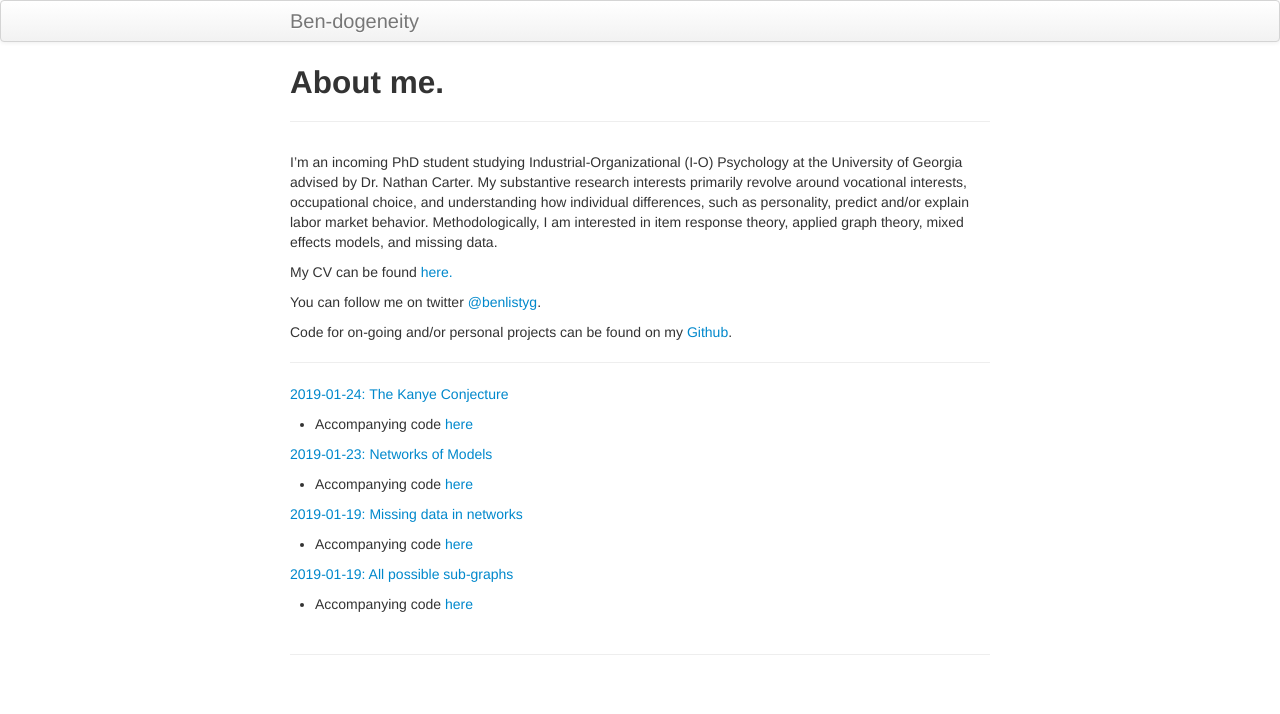
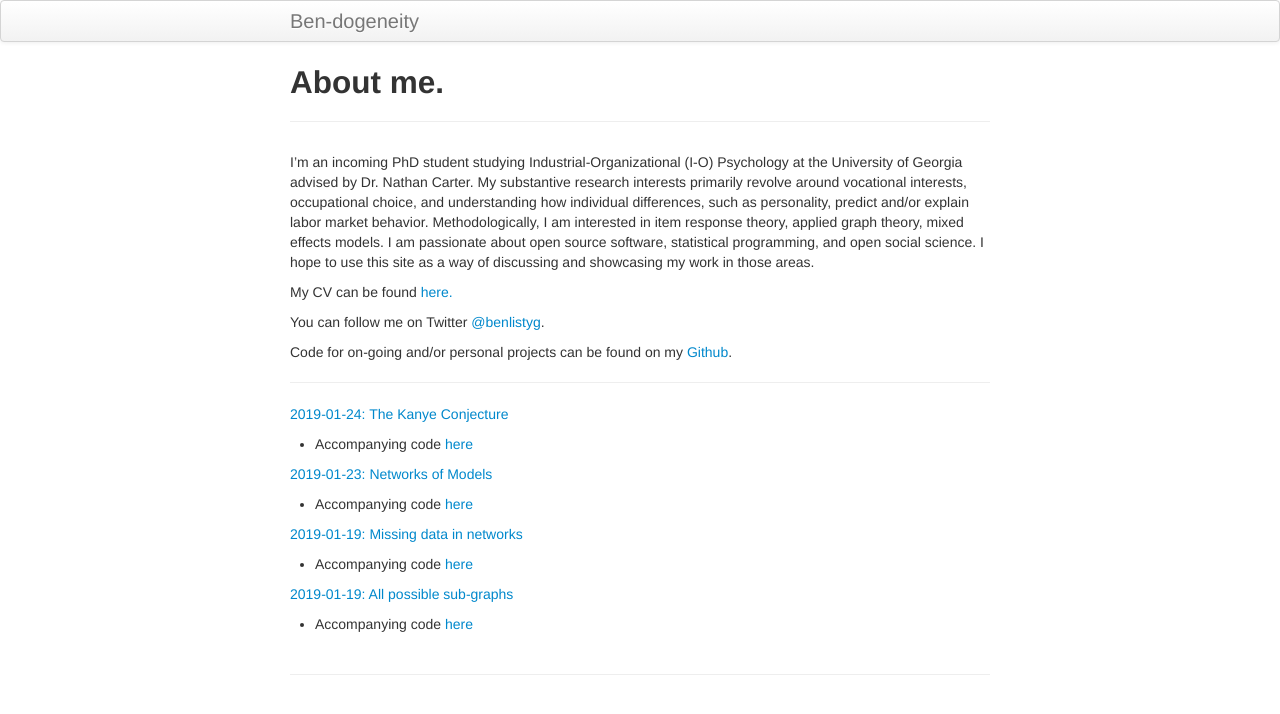
Before and after one commit to BListyg/blistyg.github.io, a Jekyll site: the page built from index.md, in a window 1280 px wide. Shown: the top 714 px of the page. Built offline with Jekyll 4.4.1, drawn with Linux system fonts in a browser that asks for light colours.

Commit message:
Update index.md

```diff
--- a/index.md
+++ b/index.md
@@ -3,11 +3,11 @@ layout: page
 title: About me.
 ---
 
-I’m an incoming PhD student studying Industrial-Organizational (I-O) Psychology at the University of Georgia advised by Dr. Nathan Carter. My substantive research interests primarily revolve around vocational interests, occupational choice, and understanding how individual differences, such as personality, predict and/or explain labor market behavior. Methodologically, I am interested in item response theory, applied graph theory, mixed effects models, and missing data.
+I’m an incoming PhD student studying Industrial-Organizational (I-O) Psychology at the University of Georgia advised by Dr. Nathan Carter. My substantive research interests primarily revolve around vocational interests, occupational choice, and understanding how individual differences, such as personality, predict and/or explain labor market behavior. Methodologically, I am interested in item response theory, applied graph theory, mixed effects models. I am passionate about open source software, statistical programming, and open social science. I hope to use this site as a way of discussing and showcasing my work in those areas.
 
 My CV can be found [here.](CV WEBSITE HERE)
 
-You can follow me on twitter [@benlistyg](https://www.twitter.com/benlistyg).
+You can follow me on Twitter [@benlistyg](https://www.twitter.com/benlistyg).
 
 Code for on-going and/or personal projects can be found on my [Github](https://www.github.com/blistyg).
 
```
